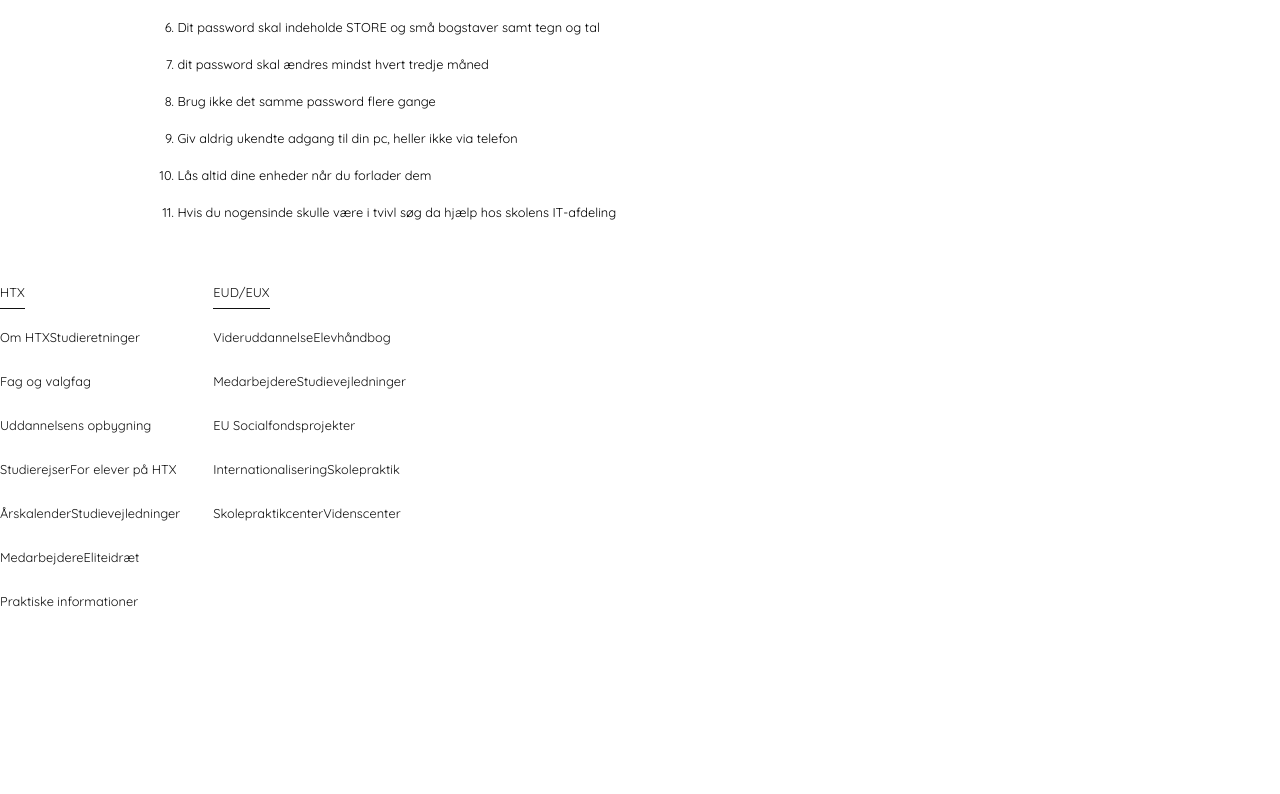
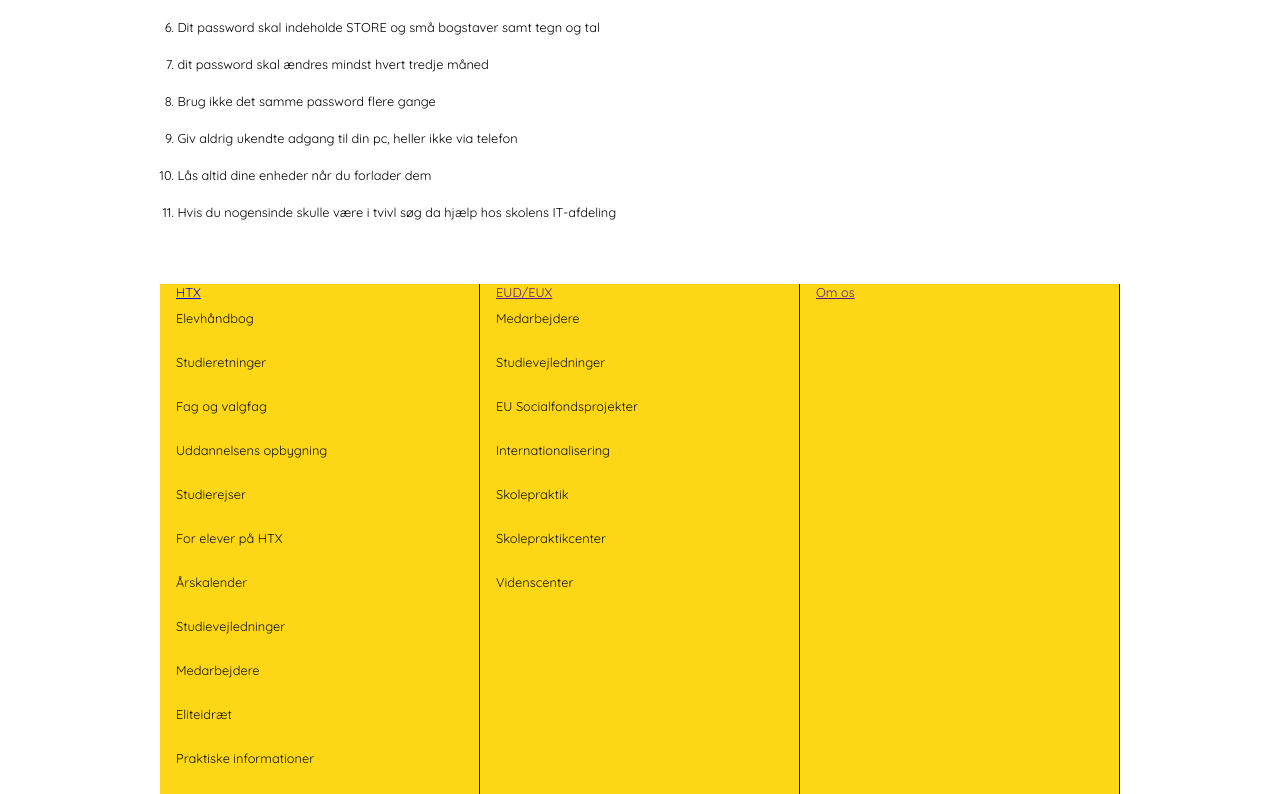
Before and after one commit to Bobby2075/it-sikkerhed, a React (Create React App) app: page / in a window 1280 px wide. Shown: the part 1287-2081 px from the top of the page. Before the commit the page ends 1935 px from the top, so only its background shows below. Built offline with nearby package versions, Linux system fonts and the light colour scheme.

Commit message:
idk what im supposed to say here

```diff
--- a/src/Footer.js
+++ b/src/Footer.js
@@ -4,33 +4,41 @@ const Footer = () => {
             <div className="menu-item">
                 <a className="overskrift" href="https://www.eucl.dk/">HTX</a>
                 <div className="submenu">
-                    <a href="https://www.eucl.dk/htx/om-htx/">Om HTX</a>
-                    <a href="">Studieretninger</a>
-                    <a href="">Fag og valgfag</a>
-                    <a href="">Uddannelsens opbygning</a>
-                    <a href="">Studierejser</a>
-                    <a href="">For elever på HTX</a>
-                    <a href="">Årskalender</a>
-                    <a href="">Studievejledninger</a>
-                    <a href="">Medarbejdere</a>
-                    <a href="">Eliteidræt</a>
-                    <a href="">Praktiske informationer</a>
+
+                    <li><a href="">Elevhåndbog</a></li>
+                    <li><a href="">Studieretninger</a></li>
+                    <li><a href="">Fag og valgfag</a></li>
+                    <li><a href="">Uddannelsens opbygning</a></li>
+                    <li><a href="">Studierejser</a></li>
+                    <li><a href="">For elever på HTX</a></li>
+                    <li><a href="">Årskalender</a></li>
+                    <li><a href="">Studievejledninger</a></li>
+                    <li><a href="">Medarbejdere</a></li>
+                    <li><a href="">Eliteidræt</a></li>
+                    <li><a href="">Praktiske informationer</a></li>
+
                 </div>
             </div>
             <div className="menu-item">
-                    <a className="overskrift" href="">EUD/EUX</a>
-                    <div className="submenu">
-                        <a href="">Videruddannelse</a>
-                        <a href="">Elevhåndbog</a>
-                        <a href="">Medarbejdere</a>
-                        <a href="">Studievejledninger</a>
-                        <a href="">EU Socialfondsprojekter</a>
-                        <a href="">Internationalisering</a>
-                        <a href="">Skolepraktik</a>
-                        <a href="">Skolepraktikcenter</a>
-                        <a href="">Videnscenter</a>
-                    </div>
+                <a className="overskrift" href="">EUD/EUX</a>
+                <div className="submenu">
+
+                    <li><a href="">Medarbejdere</a></li>
+                    <li><a href="">Studievejledninger</a></li>
+                    <li><a href="">EU Socialfondsprojekter</a></li>
+                    <li><a href="">Internationalisering</a></li>
+                    <li><a href="">Skolepraktik</a></li>
+                    <li><a href="">Skolepraktikcenter</a></li>
+                    <li><a href="">Videnscenter</a></li>
+
                 </div>
+            </div>
+            <div className="menu-item">
+                <a href="" className="overskrift">Om os</a>
+                <div className="submenu">
+                    <li></li>
+                </div>
+            </div>
         </div>
     );
 }
--- a/src/scss/style.css
+++ b/src/scss/style.css
@@ -80,32 +80,41 @@ html {
   display: -webkit-box;
   display: -ms-flexbox;
   display: flex;
+  -ms-flex-wrap: wrap;
+      flex-wrap: wrap;
+  max-width: 960px;
+  margin: 0 auto;
+  background-color: #fdd716;
 }
 
 * .footer .menu-item {
-  -ms-flex-preferred-size: 16.66%;
-      flex-basis: 16.66%;
+  -ms-flex-preferred-size: 16%;
+      flex-basis: 16%;
   -webkit-box-orient: vertical;
   -webkit-box-direction: normal;
       -ms-flex-direction: column;
           flex-direction: column;
+  color: #111111;
+  margin-left: 16px;
+  border-right: 1px solid;
+  -webkit-box-flex: 1;
+      -ms-flex: 1;
+          flex: 1;
 }
 
-* .footer .menu-item a {
+* .footer .menu-item li {
+  list-style-type: none;
+}
+
+* .footer .menu-item li a {
   text-decoration: none;
   display: inline-block;
-  border-bottom: 1px solid #111111;
   padding-bottom: 8px;
   margin-bottom: 20px;
   color: #111111;
 }
 
 * .footer .menu-item .submenu {
-  display: block;
-  padding-bottom: 11px;
-}
-
-* .footer .menu-item .submenu a {
-  border-bottom: none;
+  padding-top: 10px;
 }
 /*# sourceMappingURL=style.css.map */
--- a/src/scss/style.scss
+++ b/src/scss/style.scss
@@ -79,28 +79,34 @@ html {
 
     .footer {
         display: flex;
+        flex-wrap: wrap;
+        max-width: 960px;
+        margin: 0 auto;
+        background-color: #fdd716;
 
         .menu-item {
-            flex-basis: 16.66%;
+            flex-basis: 16%;
             flex-direction: column;
+            color: #111111;
+            margin-left: 16px;
+            border-right: 1px solid;
+            flex: 1;
 
+            li {
+                list-style-type: none;
                     a {
                         text-decoration: none;
                         display: inline-block;
-                border-bottom: 1px solid #111111;
                         padding-bottom: 8px;
                         margin-bottom: 20px;
                         color: #111111;
                     }
+            }
 
             .submenu {
-                display: block;
-                padding-bottom: 11px;
+                padding-top: 10px;
+            }
 
-                a {
-                    border-bottom: none;
         }
     }
 }
-    }
-}
```
Also changed, not shown: 1 other file (tests, documents, lock files or other folders). Lines whose indentation alone changed are shown as unchanged.
